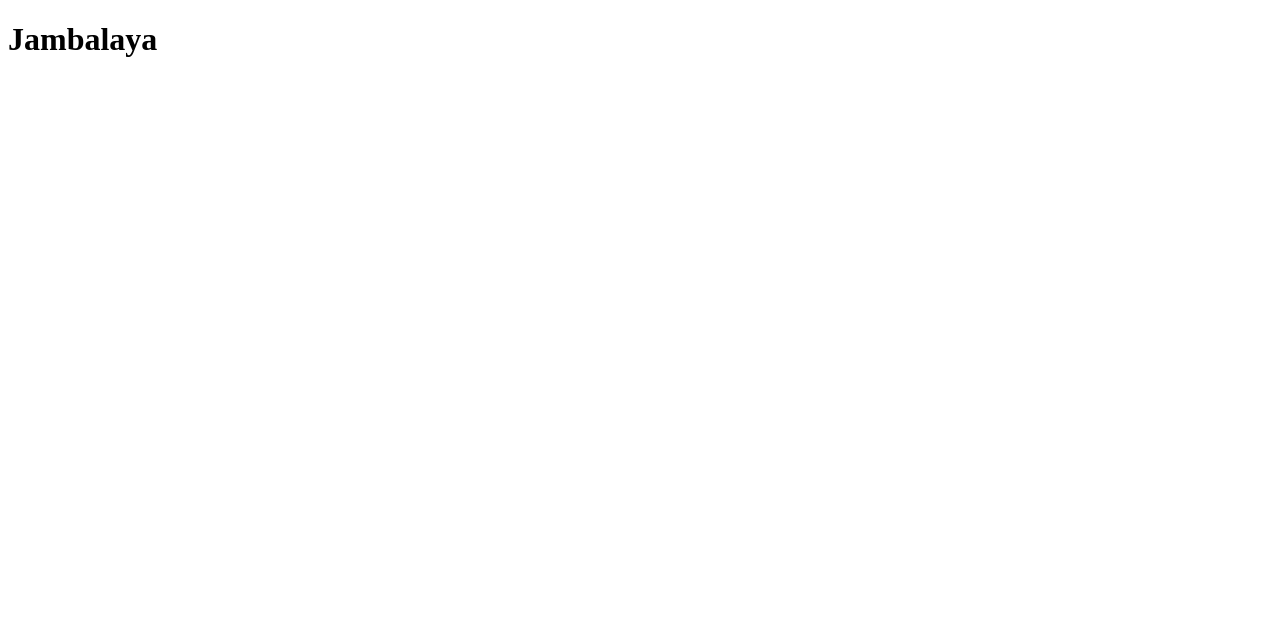
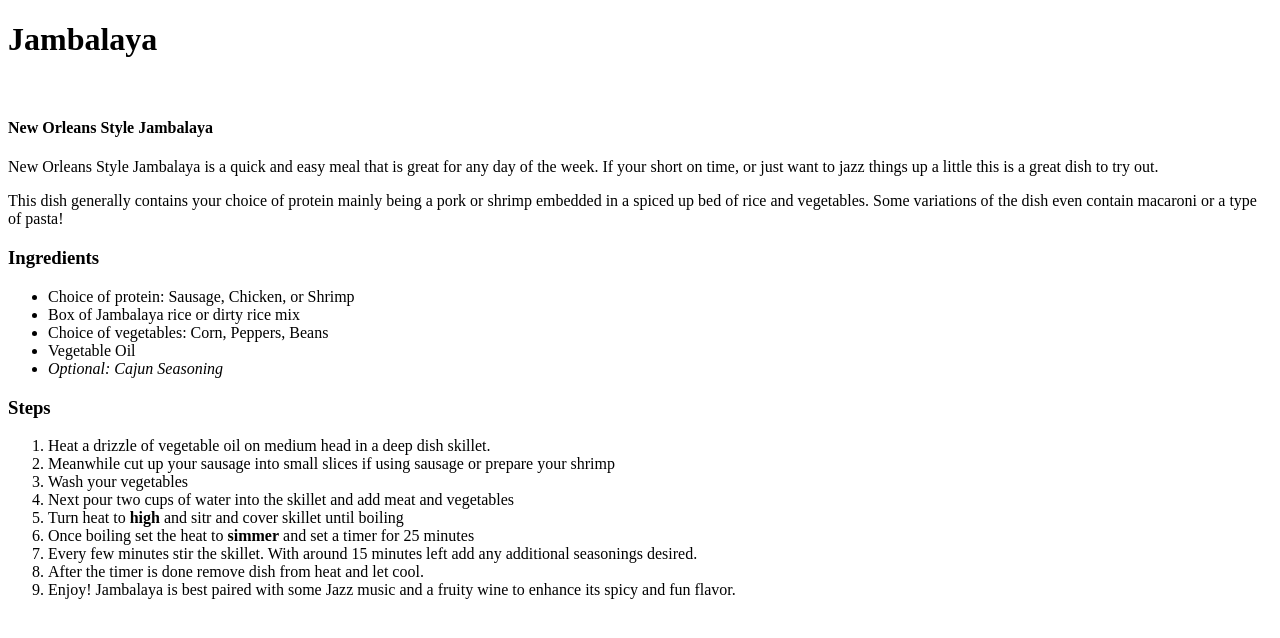
Before and after one commit to Twileydesign/odin-recipes, a plain HTML site: page recipes/jambalaya.html in a window 1280 px wide. Drawn offline with Linux system fonts and the light colour scheme.

Commit message:
Added ol and li for recipe page. git status

```diff
--- a/recipes/jambalaya.html
+++ b/recipes/jambalaya.html
@@ -9,7 +9,33 @@
 <body>
     <h1>Jambalaya</h1>
         <img src="./photos/jambalaya1.jpg" alt=""Dish of Jambalaya">
-
+        <h4>New Orleans Style Jambalaya</h4>
+            <p>New Orleans Style Jambalaya is a quick and easy meal that is great for any day of the week.
+                If your short on time, or just want to jazz things up a little this is a great dish to try out.
+            </p>
+            <p>This dish generally contains your choice of protein mainly being a pork or shrimp embedded in a spiced up bed of rice and vegetables.
+                Some variations of the dish even contain macaroni or a type of pasta!
+            </p>
+        <h3>Ingredients</h3>
+            <ul>
+                <li>Choice of protein: Sausage, Chicken, or Shrimp</li>
+                <li>Box of Jambalaya rice or dirty rice mix</li>
+                <li>Choice of vegetables: Corn, Peppers, Beans</li>
+                <li>Vegetable Oil</li>
+                <li><em>Optional: Cajun Seasoning </em></li>
+            </ul>
+        <h3>Steps</h3>
+            <ol>
+                <li>Heat a drizzle of vegetable oil on medium head in a deep dish skillet.</li>
+                <li>Meanwhile cut up your sausage into small slices if using sausage or prepare your shrimp</li>
+                <li>Wash your vegetables</li>
+                <li>Next pour two cups of water into the skillet and add meat and vegetables </li>
+                <li>Turn heat to <strong>high</strong> and sitr and cover skillet until boiling</li>
+                <li>Once boiling set the heat to <strong>simmer</strong> and set a timer for 25 minutes</li>
+                <li>Every few minutes stir the skillet. With around 15 minutes left add any additional seasonings desired.</li>
+                <li>After the timer is done remove dish from heat and let cool.</li>
+                <li>Enjoy! Jambalaya is best paired with some Jazz music and a fruity wine to enhance its spicy and fun flavor.</li>
+                </ol>
 
 </body>
 </html>
```
